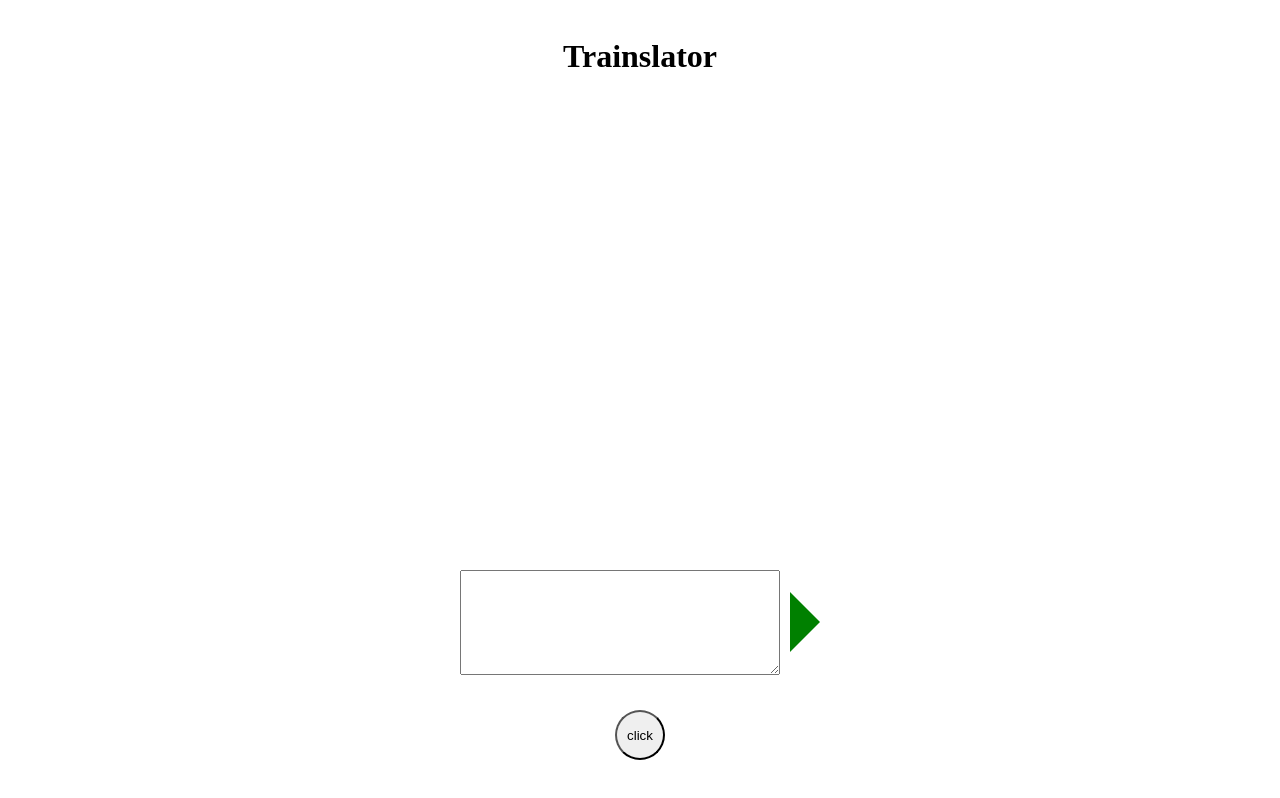
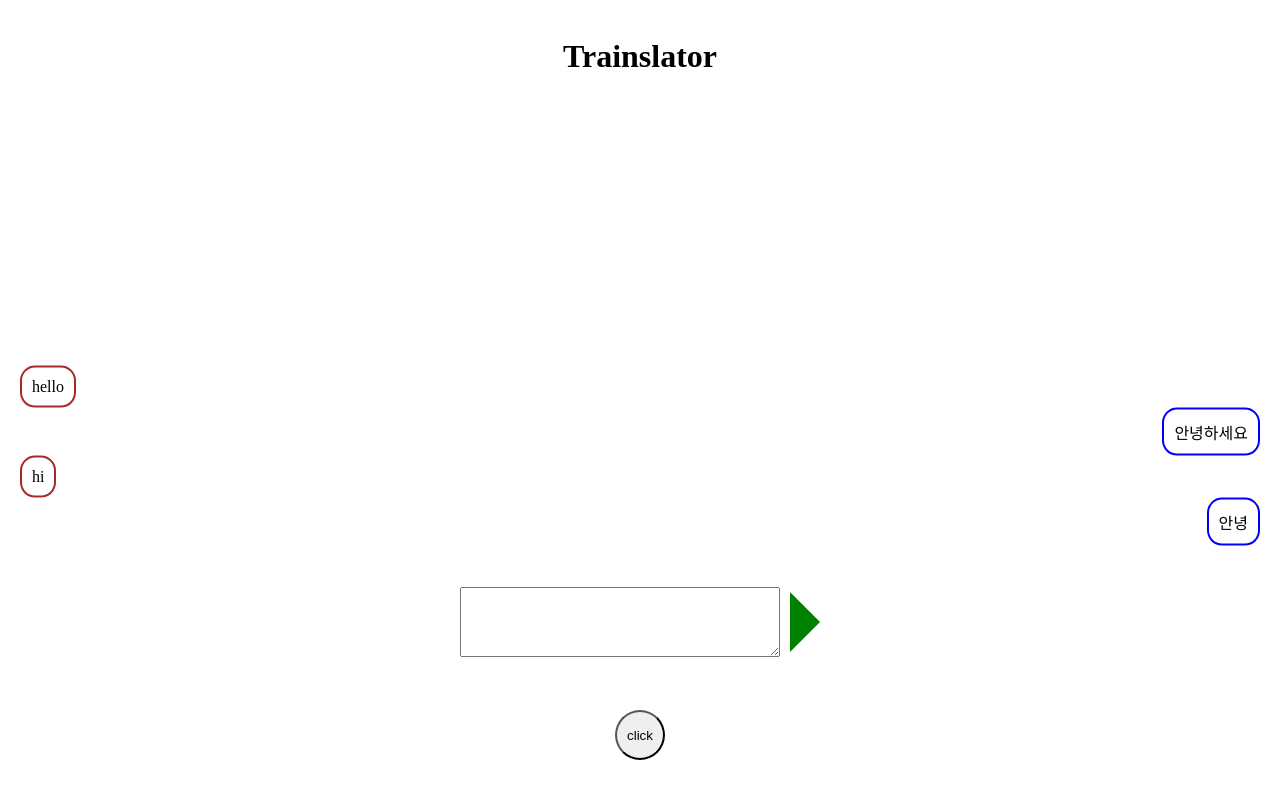
Before and after one commit to enyacat/trainslator, a React (Create React App) app: page / in a window 1280 px wide. Built offline with nearby package versions, Linux system fonts and the light colour scheme.

Commit message:
refactor files

```diff
--- a/src/App.js
+++ b/src/App.js
@@ -20,18 +20,14 @@ function App() {
   var [translated, setTranslated] = useState(["안녕하세요", '안녕'])
   var [currentWord, setCurrentWord] = useState('')
 
-  function setting() {
-    var newarr = [...displayText, "state"]
-    setDisplayText(newarr)
-    console.log(newarr)
-  }
+
   return (
     <div className="App">
       <header>
-        <h1 onClick={setting} className='header'>Trainslator</h1>
+        <h1 className='header'>Trainslator</h1>
       </header>
       <section>
-        <MessageHistory displayText={displayText} />
+        <MessageHistory displayText={displayText} translated={translated}/>
       </section>
       <TextBox displayText={displayText} setDisplayText={setDisplayText} translated={translated} setTranslated={setTranslated} currentWord={currentWord} setCurrentWord={setCurrentWord}/>
       <SpeechToText displayText={displayText} setDisplayText={setDisplayText} currentWord={currentWord} setCurrentWord={setCurrentWord}/>
--- a/src/MessageHistory.css
+++ b/src/MessageHistory.css
@@ -2,4 +2,42 @@
     grid-area: messageHistory;
     height:100%;
     width: 100%;
+    overflow:scroll;
+    overflow-y: auto;
+    overflow-x: hidden;
+    transform: rotate(180deg);
+    direction: rtl;
+    /* align-items: center; */
+    padding: 20px 20px 0 20px;
 }
+
+.message-history-reverse {
+    transform: rotate(180deg);
+}
+
+.translate-bubble-container{
+    display: flex;
+    justify-content: flex-start;
+    /* transform: rotate(180deg); */
+}
+
+.translate-bubble-container div {
+    display: inline-block;
+    border: 2px solid blue;
+    padding: 10px;
+    border-radius: 15px;
+}
+
+
+.text-bubble-container {
+    display: flex;
+    justify-content: flex-end;
+    /* transform: rotate(180deg); */
+}
+
+.text-bubble-container div{
+    display: inline-block;
+    border: 2px solid brown;
+    padding: 10px;
+    border-radius: 15px;
+}
--- a/src/MessageHistory.js
+++ b/src/MessageHistory.js
@@ -1,37 +1,33 @@
 import './MessageHistory.css'
-// import TextToText from './TextToText.js'
-// import { useEffect, useState } from 'react'
 
+export default function MessageHistory({displayText, translated}) {
 
+    const messages = () => {
+        let textArray = []
 
-export default function MessageHistory(props) {
-    // var displayText = props.displayText
-
-    // const [translated, setTranslated] = useState([])
-    // const testing = () => {
-    //     const translatedarr = []
-    //     displayText.forEach(text => {
-    //     TextToText(text).then(res => { setTranslated([...translatedarr,res]) })
-    //     console.log(translated)
-    // })
-    // }
-
-    // useEffect(() => {
-    //     testing()
-    // }, [displayText])
-
+        for(let i=0; i<displayText.length; i++) {
+            textArray.push(
+                <div>
+                    <div className='text-bubble-container'>
+                        <div>
+                            {displayText[i]}
+                        </div>
+                    </div>
+                    <div className='translate-bubble-container'>
+                        <div>
+                            {translated[i]}
+                        </div>
+                    </div>
+                </div>
+            )
+        }
+        return textArray
+    }
     return (
         <div className='message-history'>
-            {/* {displayText.map((text, idx) =>
-                <>
-                    <p>
-                        {text}
-                    </p>
-                    <p>
-                        {translated}
-                    </p>
-                </>
-            )} */}
+            <div className='message-history-reverse'>
+            {messages()}
+            </div>
         </div>
     )
 }
--- a/src/SpeechToText.js
+++ b/src/SpeechToText.js
@@ -25,7 +25,7 @@ export default function SpeechToText({ displayText, setDisplayText, currentWord,
                 // TextToText(newarr[0])
             } else {
                 let newarr = [...displayText, "'ERROR: Speech was cancelled or could not be recognized. Ensure your microphone is working properly.'"]
-                // change button to vibrate on error
+
             }
         });
     }
--- a/src/TextBox.css
+++ b/src/TextBox.css
@@ -8,7 +8,7 @@
 
 .textbox-element textarea {
     width: 320px;
-    height: 105px;
+    height: 70px;
 }
 
 .textbox-element button {
--- a/src/TextBox.js
+++ b/src/TextBox.js
@@ -5,22 +5,17 @@ export default function TextBox({ displayText, setDisplayText, translated, setTr
 
     console.log(displayText)
     console.log(translated)
+
     function handleChange(event) {
         var newWord = event.target.value
         setCurrentWord(newWord)
-        console.log(currentWord)
-        event.target.value = newWord
+        // event.target.value = newWord
     }
     function handleClick() {
             console.log('adding input')
             var newarr = [...displayText, currentWord]
             setDisplayText(newarr)
-            console.log(displayText[displayText.length - 1])
-            console.log(translated)
-
             TextToText(currentWord).then(res =>  setTranslated([...translated, res]) )
-            console.log(translated)
-
     }
 
     return (
--- a/src/TextToText.js
+++ b/src/TextToText.js
@@ -1,7 +1,6 @@
 const axios = require('axios').default;
 
 export default function TextToText(text) {
-    // console.log(text)
     return axios({
         baseURL: "https://api.cognitive.microsofttranslator.com/",
         url: '/translate',
@@ -21,7 +20,6 @@ export default function TextToText(text) {
         }],
         responseType: 'json'
     }).then(function (response) {
-        console.log(response.data[0].translations[0].text)
         return response.data[0].translations[0].text
     })
 }
```
Also changed, not shown: 1 other file (tests, documents, lock files or other folders).
